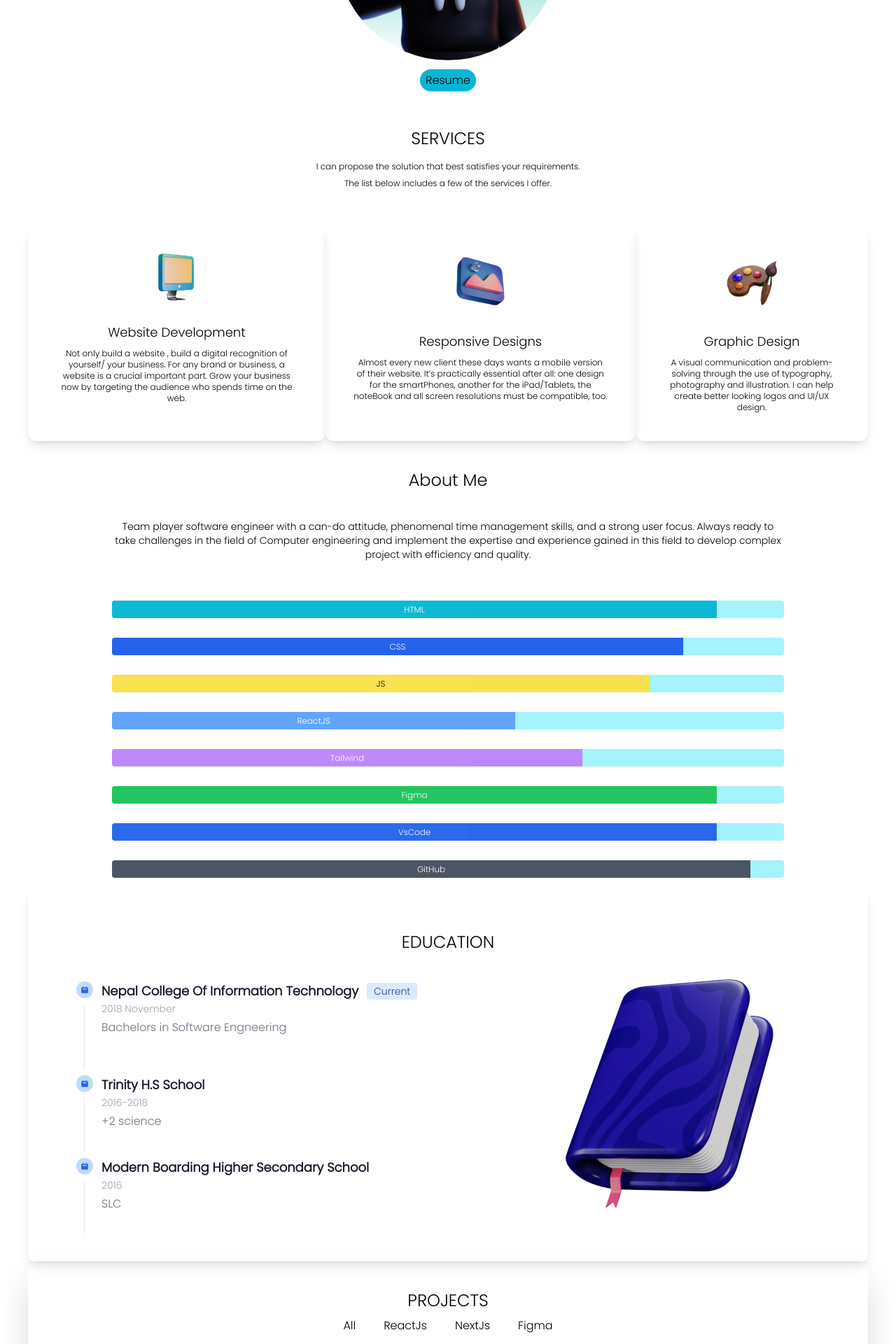
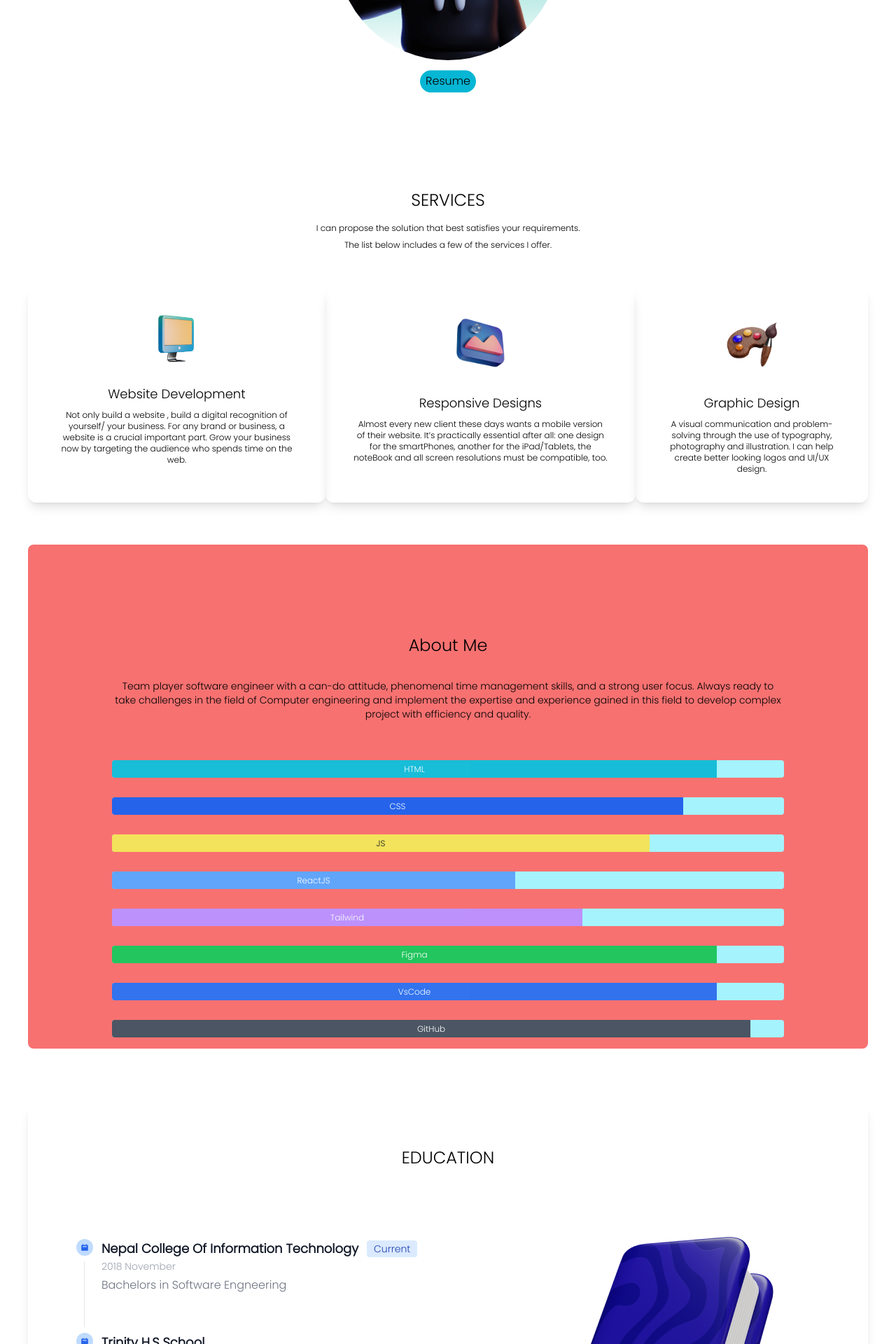
Before and after one commit to mridulgelal/react-portfolio, a React (Create React App) app: page / in a window 1280 px wide. Shown: the part 560-2480 px from the top of the page at 70% size. Built offline with nearby package versions, Linux system fonts and the light colour scheme; the HTML template or start-up script is replaced by a standard one.

Commit message:
modified component height

```diff
--- a/src/components/About.js
+++ b/src/components/About.js
@@ -2,9 +2,9 @@ const About = () => {
   return (
     <div
       id="about"
-      className="  flex flex-col justify-between items-center  rounded-lg  "
+      className="  flex flex-col justify-between items-center  rounded-lg  min-h-[90vh] bg-red-400 "
     >
-      <h2 className="text-2xl mb-10 ">About Me</h2>
+      <h2 className="text-2xl mt-32">About Me</h2>
       <div id="skills" className=" w-[80%] flex flex-col gap-4 ">
         <h4 className="text-center mb-10 text-sm">
           Team player software engineer with a can-do attitude, phenomenal time
--- a/src/components/Contact.js
+++ b/src/components/Contact.js
@@ -1,7 +1,7 @@
 const Contact = () => {
   return (
     <div
-      class="relative flex items-top  mb-5 justify-center min-h-[70vh] rounded-xl shadow-2xl sm:items-center sm:pt-0 "
+      class="relative flex items-top  mb-5 justify-center min-h-[90vh] rounded-xl shadow-2xl sm:items-center sm:pt-0 "
       id="contact"
     >
       <div class="max-w-6xl mx-auto sm:px-6 lg:px-8">
--- a/src/components/Education.js
+++ b/src/components/Education.js
@@ -2,8 +2,8 @@ import book from '../assets/book.png';
 
 const Education = () => {
   return (
-    <div className=" text-black shadow-lg rounded-lg h-full py-10 ">
-      <h2 className="text-center p-5 text-2xl mb-5">EDUCATION</h2>
+    <div className=" text-black shadow-lg rounded-lg min-h-[80vh] py-10  mt-20 ">
+      <h2 className="text-center p-5 text-2xl mb-20">EDUCATION</h2>
       <div className="flex flex-wrap justify-between px-20 ">
         <ol class="relative border-l border-gray-200  flex flex-col ">
           <li class="mb-10 ml-6">
--- a/src/components/Services.js
+++ b/src/components/Services.js
@@ -5,7 +5,7 @@ import { motion } from 'framer-motion';
 
 const Services = () => {
   return (
-    <section className=" mt-10 " id="services">
+    <section className=" pt-32 min-h-[80vh] " id="services">
       <div>
         <h3 className="text-2xl  py-1 text-center uppercase ">Services</h3>
         <p className=" py-2  leading-6 text-xs text-center">
--- a/src/components/portfolio/Portfolio.js
+++ b/src/components/portfolio/Portfolio.js
@@ -77,7 +77,7 @@ const Portfolio = () => {
   console.log(filteredList);
   return (
     <div id="portfolio">
-      <div className="  w-full right-0  p-10 rounded-xl h-auto text-center shadow-2xl ">
+      <div className="  w-full right-0  p-10 rounded-xl min-h-[90vh] text-center shadow-2xl pt-32">
         <h2 className="text-2xl mb-2 uppercase">Projects</h2>
         <div className=" flex gap-10 justify-center ">
           <button onClick={handleCategoryChange} value="all">
```
